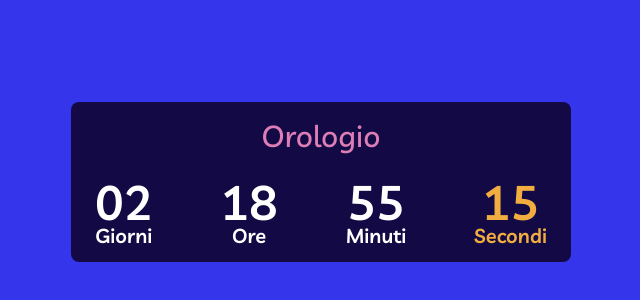
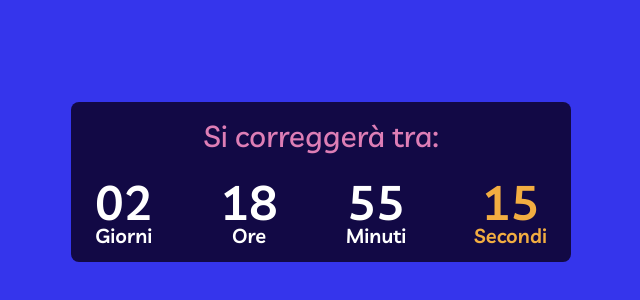
Before and after one commit to LeonardoMartignoni/js-simon, a plain HTML site: page index.html in a window 1280 px wide. Shown: the part 218-518 px from the top of the page, without its empty margins (319-959 px from the left). Drawn offline with nearby package versions, Linux system fonts and the light colour scheme.

Commit message:
Modified title text

```diff
--- a/index.html
+++ b/index.html
@@ -35,7 +35,7 @@
 		<div class="stage">
 
 			<div class="panel">
-				<h1 id="title">Orologio</h1>
+				<h1 id="title">Si correggerà tra:</h1>
 				<!-- Counter -->
 				<div class="counter">
 					<div class="counter-block">
--- a/js/main.js
+++ b/js/main.js
@@ -4,12 +4,14 @@ const minutesEl = document.getElementById("minutes");
 const secondsEl = document.getElementById("seconds");
 const titleEl = document.getElementById("title");
 
+// const countdownDateEnd = new Date().getTime() + 3000; // Debug time
+
 // Creo una variabile che indica il giorno e l'ora della fine del countdown
 const countdownDateEnd = new Date('2023-02-06 09:30:00').getTime();
 console.log('Tomorrow ms: ' + countdownDateEnd);
 
 // Invoco la funzione così al caricamento della pagina non uscirà 00 sul timer
-countdownCounter()
+countdownCounter();
 
 // Creo un intervallo per l'orologio
 const clockCountdown = setInterval(countdownCounter, 1000);
@@ -40,6 +42,9 @@ function countdownCounter() {
         // Ferma il countdown
         clearInterval(clockCountdown);
 
+        // Scrivo nel titolo un messaggio di fine
+        titleEl.innerHTML = 'Ora della correzione!';
+
         // Confetti Firework Effect
         const duration = 5 * 1000;
         const animationEnd = Date.now() + duration;
```
